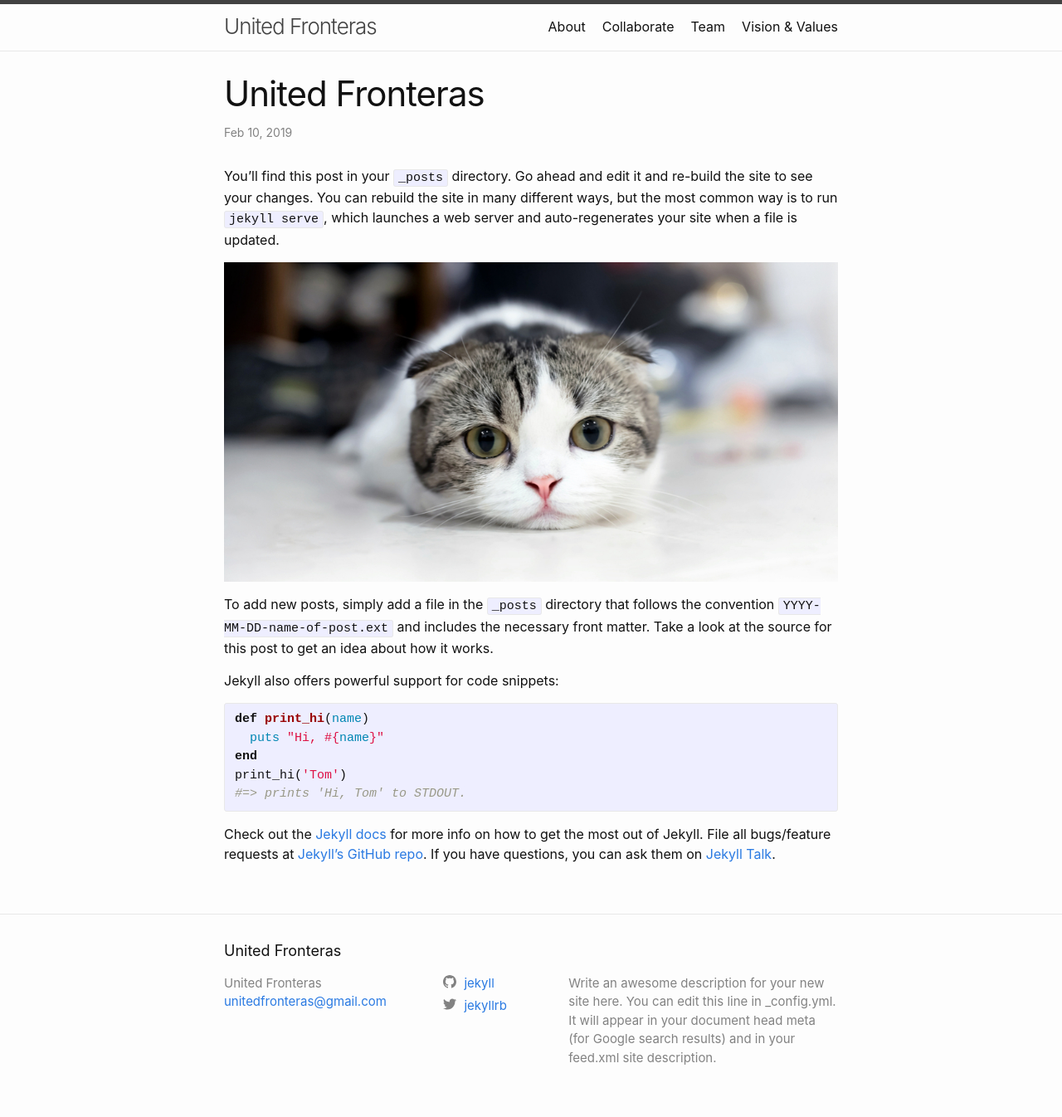
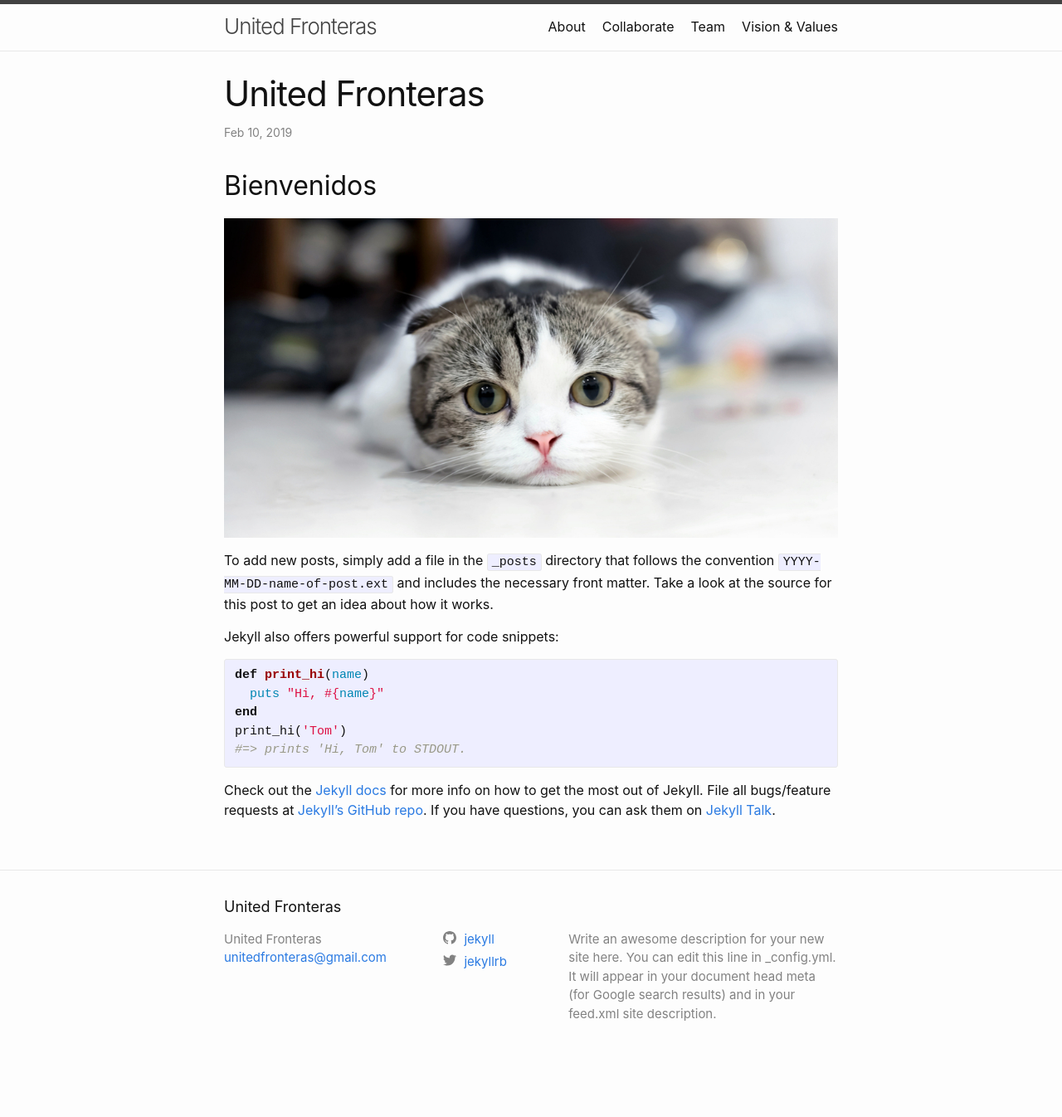
Before and after one commit to sferna109/United-Fronteras-, a Jekyll site: the page built from _posts/2019-02-10-welcome-to-jekyll.markdown, in a window 1280 px wide. Shown: the whole page at 83% size. Built offline with Jekyll 4.4.1, drawn with Linux system fonts in a browser that asks for light colours; after the commit the page ends 1293 px from its top, so only the background shows below that.

Commit message:
escribi bienvenidos

```diff
--- a/_posts/2019-02-10-welcome-to-jekyll.markdown
+++ b/_posts/2019-02-10-welcome-to-jekyll.markdown
@@ -6,7 +6,7 @@ categories: jekyll update
 ---
 
 
-You’ll find this post in your `_posts` directory. Go ahead and edit it and re-build the site to see your changes. You can rebuild the site in many different ways, but the most common way is to run `jekyll serve`, which launches a web server and auto-regenerates your site when a file is updated.
+## Bienvenidos
 
 ![Un lindo gatito](/images/gatico.jpg)
 
```
Also changed, not shown: Gemfile.lock.
